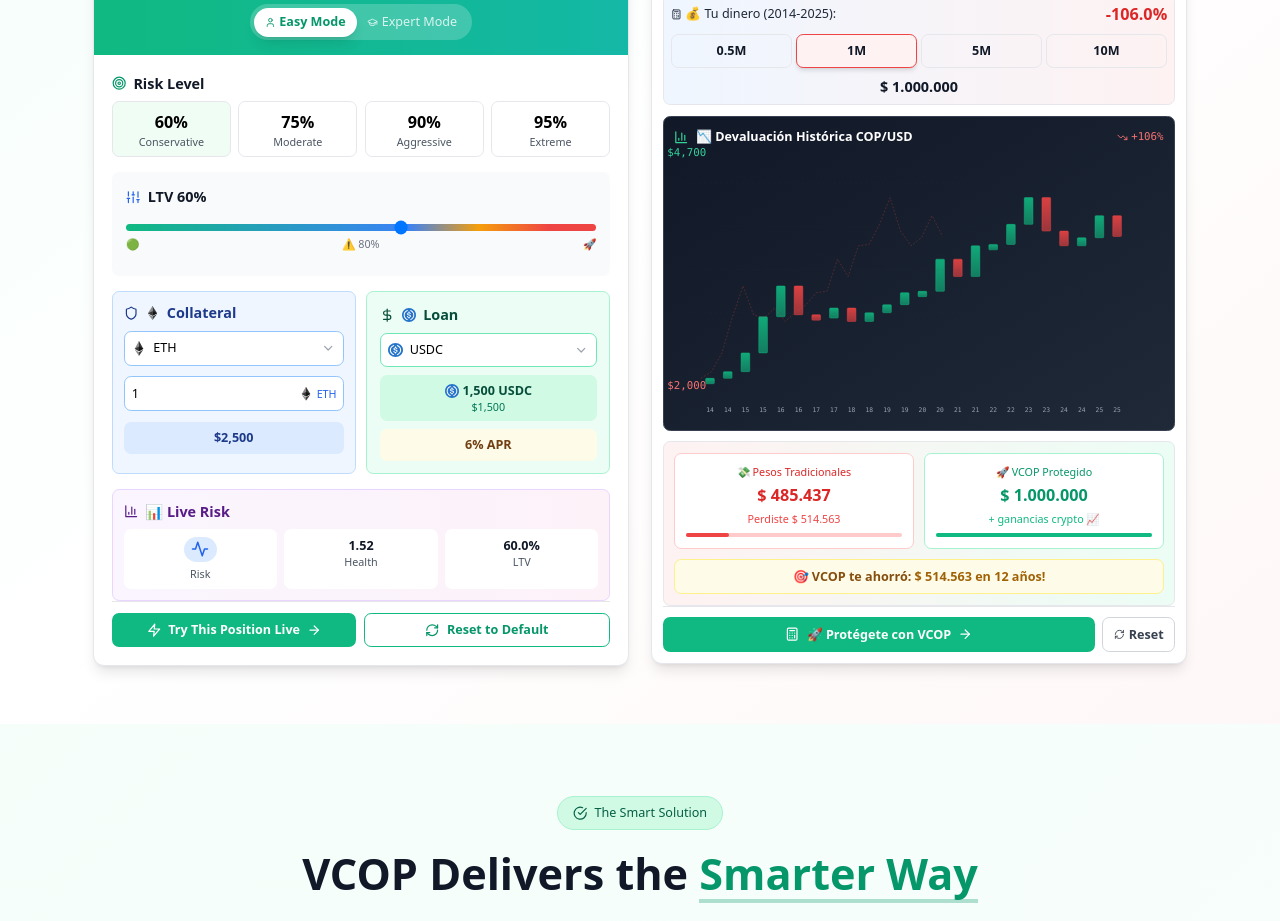
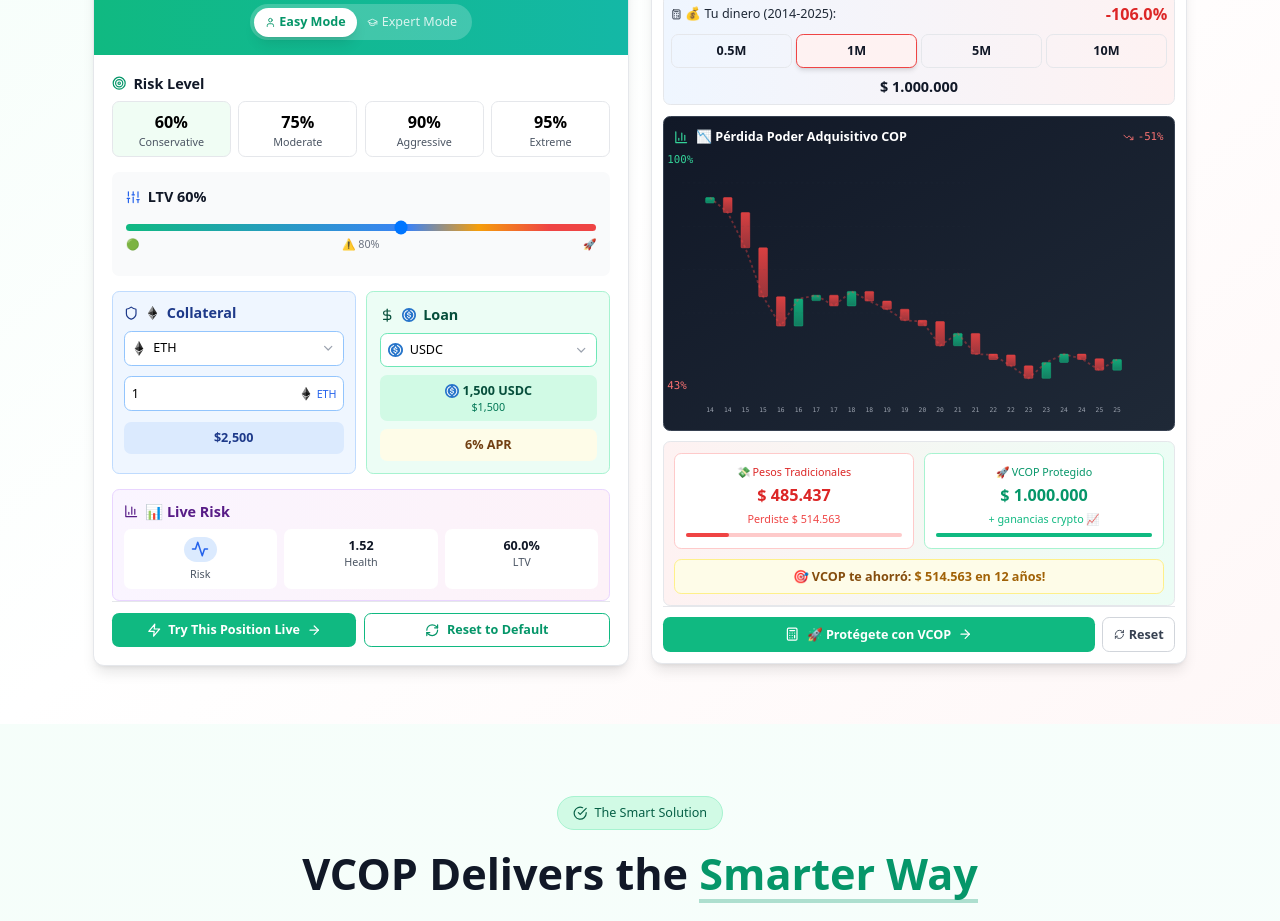
Before and after one commit to rofergon/Vcop_Protocol_LandingPage, a React (Vite) app: page / in a window 1280 px wide. Shown: the part 1400-2321 px from the top of the page. Built offline with nearby package versions, Linux system fonts and the light colour scheme.

Commit message:
Refactor DevaluationCalculator to visualize purchasing power instead of exchange rates, updating chart calculations and labels for clarity. Adjusted styling for improved user experience and enhanced data representation.

```diff
--- a/src/components/DevaluationCalculator.tsx
+++ b/src/components/DevaluationCalculator.tsx
@@ -42,20 +42,26 @@
   data,
   height = 160
 }) => {
-  const maxRate = Math.max(...data.map(d => d.rate));
-  const minRate = Math.min(...data.map(d => d.rate));
-  const range = maxRate - minRate;
+  // Convert exchange rates to purchasing power relative to 2014 (base = 100%)
+  const purchasingPowerData = data.map(point => ({
+    ...point,
+    purchasingPower: (BASE_RATE / point.rate) * 100 // Inverted to show devaluation
+  }));
+
+  const maxPower = Math.max(...purchasingPowerData.map(d => d.purchasingPower));
+  const minPower = Math.min(...purchasingPowerData.map(d => d.purchasingPower));
+  const range = maxPower - minPower;
   const padding = range * 0.1;
 
   const chartWidth = 320;
   const candleWidth = Math.max(8, (chartWidth - 40) / data.length - 2);
 
-  const getY = (rate: number) => {
-    return height - 25 - ((rate - minRate + padding) / (range + 2 * padding)) * (height - 50);
+  const getY = (power: number) => {
+    return height - 25 - ((power - minPower + padding) / (range + 2 * padding)) * (height - 50);
   };
 
   const getColor = (current: number, previous: number) => {
-    return current >= previous ? '#10b981' : '#ef4444';
+    return current >= previous ? '#10b981' : '#ef4444'; // Green if retaining power, red if losing
   };
 
   // Calculate purchasing power loss percentage for each point
@@ -87,26 +93,26 @@
       <div className="flex items-center justify-between mb-3">
         <div className="flex items-center gap-2">
           <BarChart3 className="w-4 h-4 text-emerald-400" />
-          <span className="text-white font-semibold text-sm">📉 Devaluación Histórica COP/USD</span>
+          <span className="text-white font-semibold text-sm">📉 Pérdida Poder Adquisitivo COP</span>
         </div>
         <div className="flex items-center gap-1 text-red-400 text-xs font-mono">
           <TrendingDown className="w-3 h-3" />
-          <span>+{getPowerLossPercent(data[data.length - 1].rate).toFixed(0)}%</span>
+          <span>-{(100 - purchasingPowerData[purchasingPowerData.length - 1].purchasingPower).toFixed(0)}%</span>
         </div>
       </div>
 
       <svg width="100%" height={height} className="overflow-visible">
-        {data.map((point, index) => {
+        {purchasingPowerData.map((point, index) => {
           const x = 40 + index * (candleWidth + 10);
-          const y = getY(point.rate);
-          const prevRate = index > 0 ? data[index - 1].rate : point.rate;
-          const color = getColor(point.rate, prevRate);
-          const isPositive = point.rate >= prevRate;
-          const powerLoss = getPowerLossPercent(point.rate);
+          const y = getY(point.purchasingPower);
+          const prevPower = index > 0 ? purchasingPowerData[index - 1].purchasingPower : point.purchasingPower;
+          const color = getColor(point.purchasingPower, prevPower);
+          const isPositive = point.purchasingPower >= prevPower;
+          const powerLoss = 100 - point.purchasingPower;
 
           // Enhanced candlestick with purchasing power visualization
-          const bodyHeight = Math.max(6, Math.abs(y - getY(prevRate)));
-          const bodyY = isPositive ? getY(point.rate) : getY(prevRate);
+          const bodyHeight = Math.max(6, Math.abs(y - getY(prevPower)));
+          const bodyY = isPositive ? getY(point.purchasingPower) : getY(prevPower);
 
           return (
             <g key={index}>
@@ -162,7 +168,7 @@
                   textAnchor="middle"
                   className="font-mono font-bold"
                 >
-                  ${point.rate.toLocaleString()}
+                  {point.purchasingPower.toFixed(1)}%
                 </text>
                 <text
                   x={x}
@@ -172,31 +178,31 @@
                   textAnchor="middle"
                   className="font-mono"
                 >
-                  -{powerLoss.toFixed(0)}% poder
+                  -{powerLoss.toFixed(0)}% perdido
                 </text>
               </g>
             </g>
           );
         })}
 
-        {/* Trend line */}
+        {/* Trend line showing decline */}
         <path
-          d={`M ${30} ${getY(data[0].rate)} ${data.map((point, index) =>
-            `L ${30 + index * (candleWidth + 2)} ${getY(point.rate)}`
+          d={`M ${40} ${getY(purchasingPowerData[0].purchasingPower)} ${purchasingPowerData.map((point, index) =>
+            `L ${40 + index * (candleWidth + 10)} ${getY(point.purchasingPower)}`
           ).join(' ')}`}
           fill="none"
-          stroke="rgba(239, 68, 68, 0.3)"
-          strokeWidth="1"
-          strokeDasharray="2,2"
+          stroke="rgba(239, 68, 68, 0.4)"
+          strokeWidth="2"
+          strokeDasharray="3,3"
         />
       </svg>
 
-      {/* Price axis labels */}
-      <div className="absolute left-1 top-8 text-xs text-emerald-400 font-mono">
-        ${maxRate.toLocaleString()}
+      {/* Price axis labels - now showing percentages */}
+      <div className="absolute left-1 top-10 text-xs text-emerald-400 font-mono">
+        {maxPower.toFixed(0)}%
       </div>
       <div className="absolute left-1 bottom-10 text-xs text-red-400 font-mono">
-        ${minRate.toLocaleString()}
+        {minPower.toFixed(0)}%
       </div>
     </div>
   );
```
